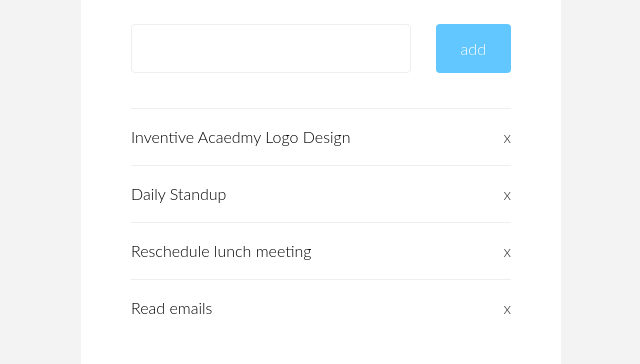
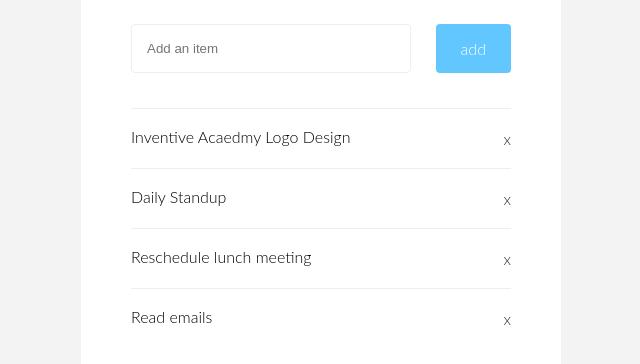
Before and after one commit to seantbaier/react-todo-list, a React app: page / in a window 1280 px wide. Shown: the part 206-570 px from the top of the page, without its empty margins (319-959 px from the left). Built offline with nearby package versions, Linux system fonts and the light colour scheme.

Commit message:
Adding InputForm func and remove Func

```diff
--- a/src/components/App.js
+++ b/src/components/App.js
@@ -4,32 +4,78 @@ import "../styles/App.css";
 
 // Import components
 import List from "./List";
-import InputItem from "./InputItem";
+import InputForm from "./InputForm";
 import Header from "./Header";
 
 class App extends Component {
   constructor() {
     super();
 
+    this.newItemSubmitHandler = this.newItemSubmitHandler.bind(this);
+    this.handleItemInput = this.handleItemInput.bind(this);
+    this.removeItemAt = this.removeItemAt.bind(this);
+
     // getInitialState
     this.state = {
       list: [
-        { item: "Inventive Acaedmy Logo Design" },
-        { item: "Daily Standup" },
-        { item: "Reschedule lunch meeting" },
-        { item: "Read emails" }
+        {
+          item: "Inventive Acaedmy Logo Design",
+          id: 0
+        },
+        {
+          item: "Daily Standup",
+          id: 1
+        },
+        { item: "Reschedule lunch meeting", id: 2 },
+        {
+          item: "Read emails",
+          id: 3
+        }
       ],
       pendingItem: ""
     };
   }
 
+  lastItemId = 3;
+
+  newItemId = () => {
+    const id = this.lastItemId;
+    this.lastItemId += 1;
+    return id;
+  };
+
+  removeItemAt = id => {
+    this.setState({ list: this.state.list.filter(guest => id !== guest.id) });
+  };
+
+  handleItemInput = e => this.setState({ pendingItem: e.target.value });
+
+  newItemSubmitHandler = e => {
+    e.preventDefault();
+    const id = this.newItemId();
+    this.setState({
+      list: [
+        {
+          item: this.state.pendingItem,
+          id
+        },
+        ...this.state.list
+      ],
+      pendingItem: ""
+    });
+  };
+
   render() {
     return (
       <div className="wrapper">
         <Header />
-        <InputItem />
+        <InputForm
+          newItemSubmitHandler={this.newItemSubmitHandler}
+          handleItemInput={this.handleItemInput}
+          pendingItem={this.state.pendingItem}
+        />
 
-        <List list={this.state.list} />
+        <List list={this.state.list} removeItemAt={this.removeItemAt} />
       </div>
     );
   }
--- /dev/null
+++ b/src/components/InputForm.js
@@ -0,0 +1,27 @@
+import React from "react";
+import PropTypes from "prop-types";
+
+const InputForm = props => {
+  return (
+    <form onSubmit={props.newItemSubmitHandler} className="todoInput">
+      <input
+        className="input"
+        type="text"
+        onChange={props.handleItemInput}
+        value={props.pendingItem}
+        placeholder="Add an item"
+      />
+      <button type="submit" name="submit" value="submit">
+        add
+      </button>
+    </form>
+  );
+};
+
+InputForm.propTypes = {
+  newItemSubmitHandler: PropTypes.func.isRequired,
+  handleItemInput: PropTypes.func.isRequired,
+  pendingItem: PropTypes.string.isRequired
+};
+
+export default InputForm;
--- a/src/components/InputItem.js
+++ /dev/null
@@ -1,12 +0,0 @@
-import React from "react";
-
-const InputItem = props => {
-  return (
-    <div className="todoInput">
-      <input className="input" />
-      <button>add</button>
-    </div>
-  );
-};
-
-export default InputItem;
--- a/src/components/List.js
+++ b/src/components/List.js
@@ -8,14 +8,19 @@ const List = props => {
   return (
     <ul>
       {props.list.map((item, index) => (
-        <ListItem key={index} item={item.item} />
+        <ListItem
+          key={index}
+          item={item.item}
+          handleRemove={() => props.removeItemAt(item.id)}
+        />
       ))}
     </ul>
   );
 };
 
 List.propTypes = {
-  list: PropTypes.array.isRequired
+  list: PropTypes.array.isRequired,
+  removeItemAt: PropTypes.func.isRequired
 };
 
 export default List;
--- a/src/components/ListItem.js
+++ b/src/components/ListItem.js
@@ -5,13 +5,16 @@ const ListItem = props => {
   return (
     <li>
       {props.item}
-      <span>x</span>
+      <button className="action" onClick={props.handleRemove}>
+        x
+      </button>
     </li>
   );
 };
 
 ListItem.propTypes = {
-  item: PropTypes.string.isRequired
+  item: PropTypes.string.isRequired,
+  handleRemove: PropTypes.func.isRequired
 };
 
 export default ListItem;
--- a/src/styles/App.css
+++ b/src/styles/App.css
@@ -77,6 +77,12 @@ img {
   height: 25px;
 }
 
-span {
+button.action {
   color: #333;
+  background: none;
+  padding: 0;
 }
+
+button.action:focus {
+  outline: none;
+}
```
